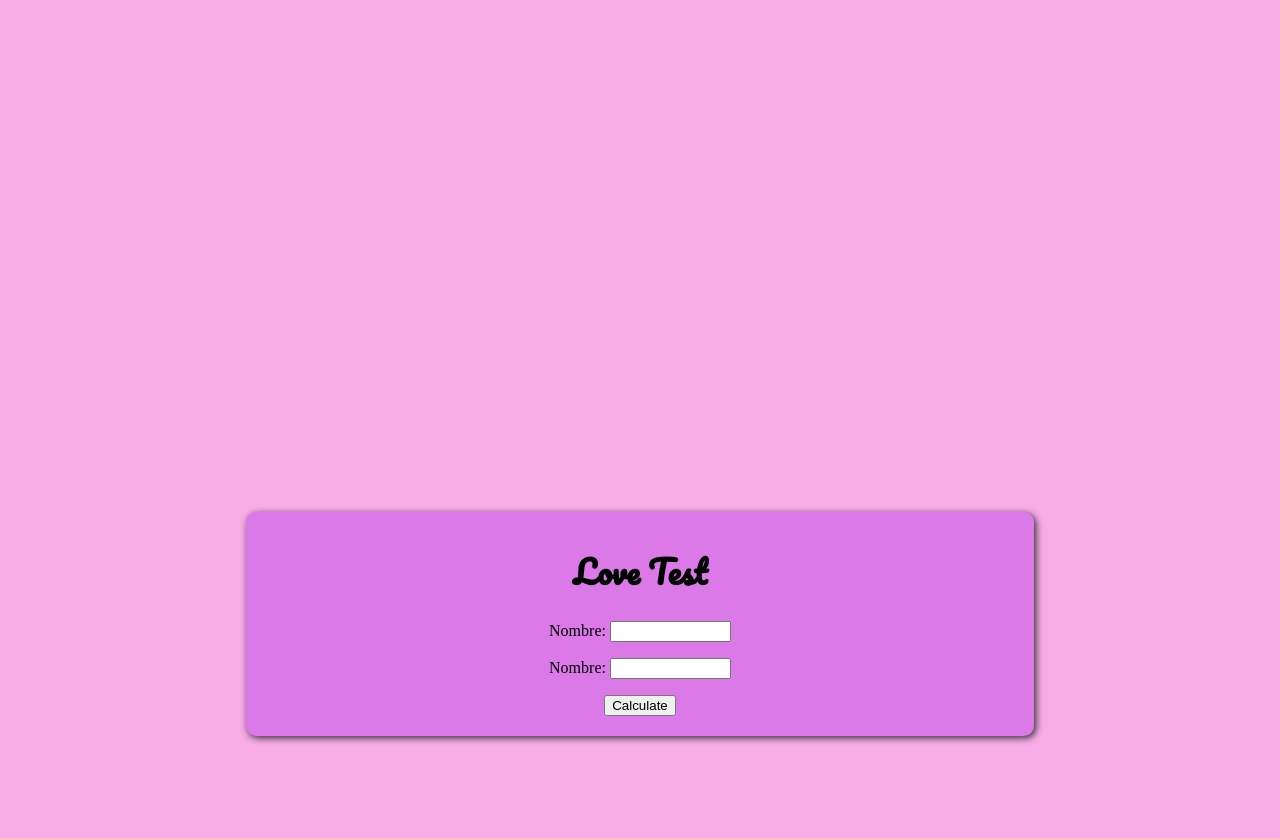
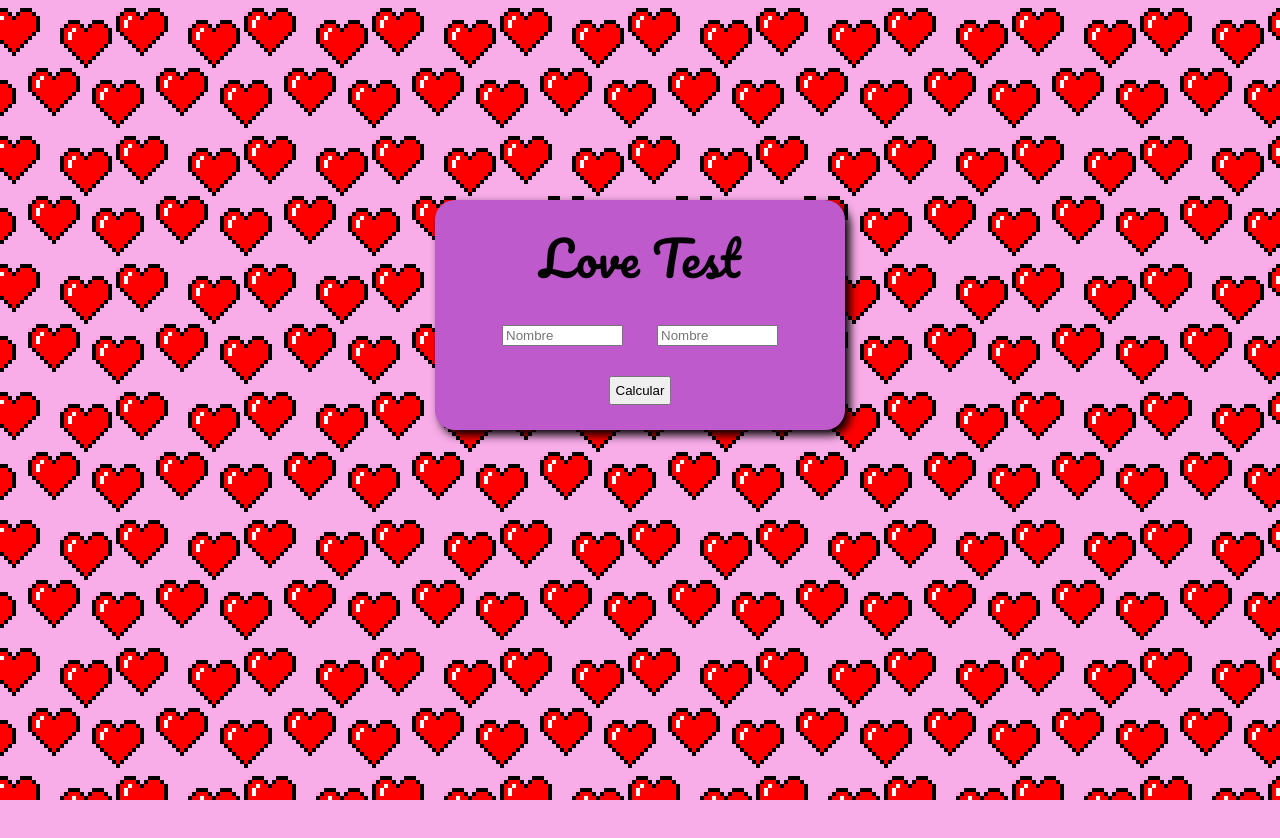
Before and after one commit to Jancell13/Love-Test, a plain HTML site: page index.html in a window 1280 px wide. Shown: the top 838 px of the page. After the commit the page ends 800 px from the top, so only its background shows below. Drawn offline with Linux system fonts and the light colour scheme.

Commit message:
Add files via upload

```diff
--- a/index.html
+++ b/index.html
@@ -1,23 +1,19 @@
 <!DOCTYPE html>
-<html lang="en">
+<html lang="es-es">
   <head>
     <meta charset="UTF-8" />
     <meta http-equiv="X-UA-Compatible" content="IE=edge" />
     <meta name="viewport" content="width=device-width, initial-scale=1.0" />
-    <title>Love Test</title>
+    <title>Love test</title>
     <link rel="stylesheet" href="style.css" />
   </head>
   <body>
     <div class="container">
       <div class="rect">
-        <h1 class="title">Love Test</h1>
-        <p>
-          Nombre: <input type="text" name="name" id="n1" size="12"/>
-        </p>
-        <p>
-          Nombre: <input type="text" name="name" id="n2" size="12"/>
-        </p>
-        <button id="btnC">Calculate</button>
+        <p class="title">Love Test</p>
+        <input type="text" name="name" id="n1" size="12" placeholder="Nombre"/>
+        <input type="text" name="name" id="n2" size="12" placeholder="Nombre"/>
+        <button type="button" id="btnC">Calcular</button>
         <div id="result"></div>
       </div>
     </div>
--- a/script.js
+++ b/script.js
@@ -15,20 +15,19 @@ function n(a) {
     return a;
   }
 }
-
 function frases(options) {
   if (n() === 1) {
     options = "15%";
   } else if (n() === 2) {
     options = "27%";
   } else if (n() === 3) {
-    options = "9999%";
+    options = "93%";
   } else if (n() === 4) {
     options = "1%";
   } else if (n() === 5) {
     options = "75%";
   } else if (n() === 6) {
-    options = "93%";
+    options = "9999%";
   } else if (n() === 7) {
     options = "53%";
   } else if (n() === 8) {
@@ -40,7 +39,9 @@ function frases(options) {
   }
   return options;
 }
+
 btn.addEventListener("click", () => {
+
   console.log(n());
   if (!n1.value.length == 0 && !n2.value.length == 0) {
 
--- a/style.css
+++ b/style.css
@@ -5,23 +5,39 @@ body{
     padding: 0;
     text-align: center;
     background-color: rgb(248, 172, 232);
+    background-image: url("img/corazónes128.png");
+    overflow: hidden;
 }
 .container{
-    margin: 40% auto;
+    margin-top: 200px;
+    margin-left: auto;
     display: flex;
     justify-content: center;
     align-items: center;
 }
 .rect{
-    background-color: rgb(218, 121, 231);
-    padding: 10px;
-    width: 60%;
-    border-radius: 10px;
-    box-shadow: 2px 2px 7px rgb(46, 46, 46);
+    background-color: rgb(191, 90, 204);
+    padding: 5px;
+    width: 400px;
+    border-radius: 20px;
+    box-shadow: 5px 5px 10px rgb(0, 0, 0);
 }
 .title{
+    font-size: 48px;
     font-family: "Pacifico";
+    margin: 10px;
 }
 #result{
-    margin-top: 10px;
+    font: bold 16px "Quicksand" , sans-serif;
+    margin-bottom: 5px;
 }
+#n1{
+    margin: 15px;
+}
+#n2{
+    margin: 15px;
+}
+#btnC{
+    padding: 5px;
+    margin: 15px;
+}
```
Also changed, not shown: img/corazónes128.png (added).
